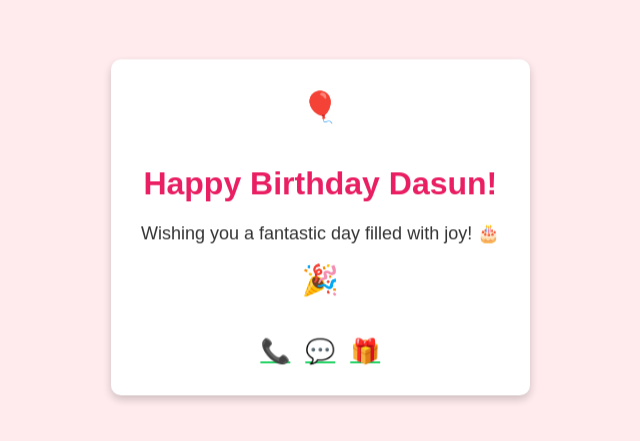
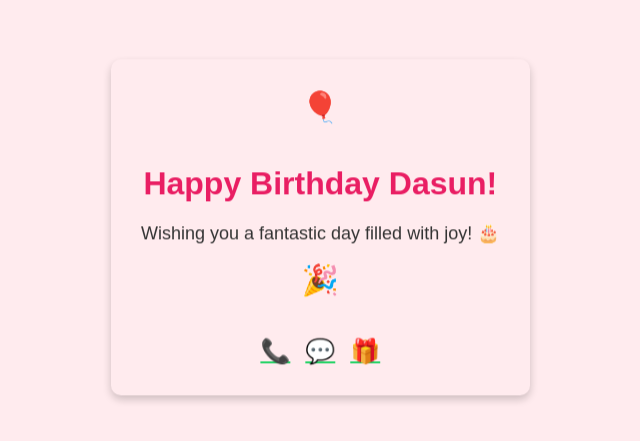
Before and after one commit to DINU-FXMD/Dasun-Html, a plain HTML site: page index.html in a window 1280 px wide. Shown: the part 165-606 px from the top of the page, without its empty margins (320-960 px from the left). Drawn offline with Linux system fonts and the light colour scheme.

Commit message:
Update index.html

```diff
--- a/index.html
+++ b/index.html
@@ -16,7 +16,7 @@
             overflow: hidden;
         }
         .card {
-            background: white;
+            background: 'balack','white';
             padding: 30px;
             border-radius: 10px;
             box-shadow: 0 4px 8px rgba(0, 0, 0, 0.2);
```
